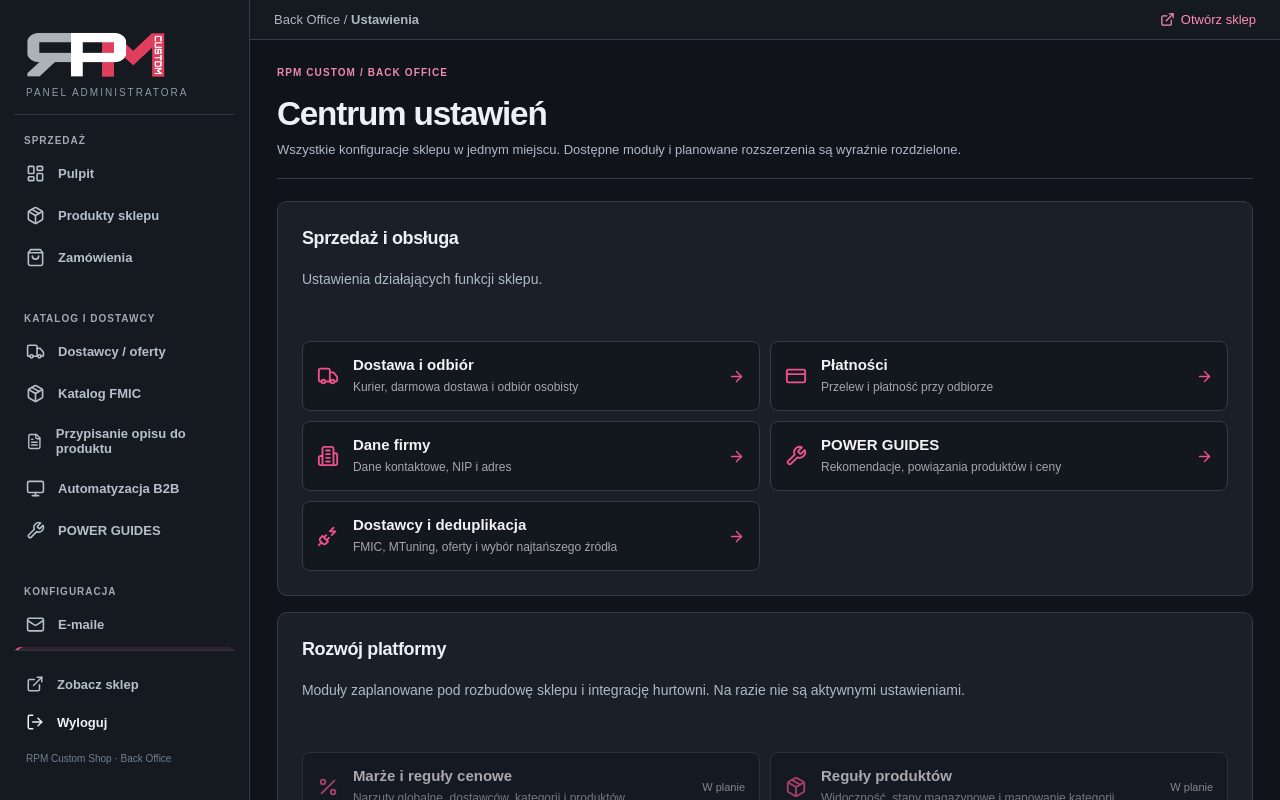
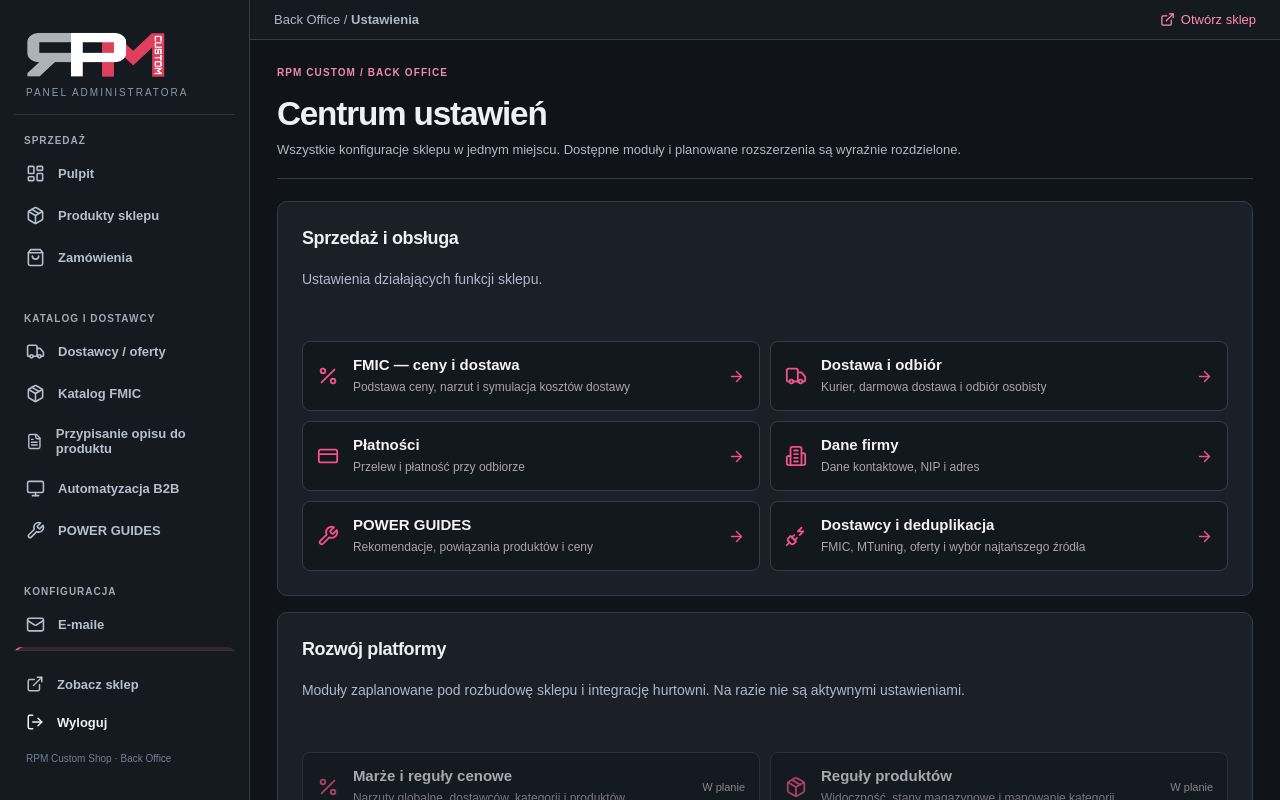
Before and after one commit to Dwierzbicki/rpm-custom-shop, a Next.js app: page /admin/settings in a window 1280 px wide. Built offline with nearby package versions, Linux system fonts and the light colour scheme.

Commit message:
Link FMIC commercial policy settings from admin hub

```diff
--- a/app/admin/settings/page.tsx
+++ b/app/admin/settings/page.tsx
@@ -3,6 +3,7 @@ import {Truck,CreditCard,Building2,Wrench,Package,Percent,PlugZap,ShieldCheck,Ma
 
 const groups=[
  {title:'Sprzedaż i obsługa',description:'Ustawienia działających funkcji sklepu.',items:[
+  {href:'/admin/settings/fmic-commercial',title:'FMIC — ceny i dostawa',desc:'Podstawa ceny, narzut i symulacja kosztów dostawy',icon:Percent},
   {href:'/admin/settings/shipping',title:'Dostawa i odbiór',desc:'Kurier, darmowa dostawa i odbiór osobisty',icon:Truck},
   {href:'/admin/settings/payments',title:'Płatności',desc:'Przelew i płatność przy odbiorze',icon:CreditCard},
   {href:'/admin/settings/company',title:'Dane firmy',desc:'Dane kontaktowe, NIP i adres',icon:Building2},
```
